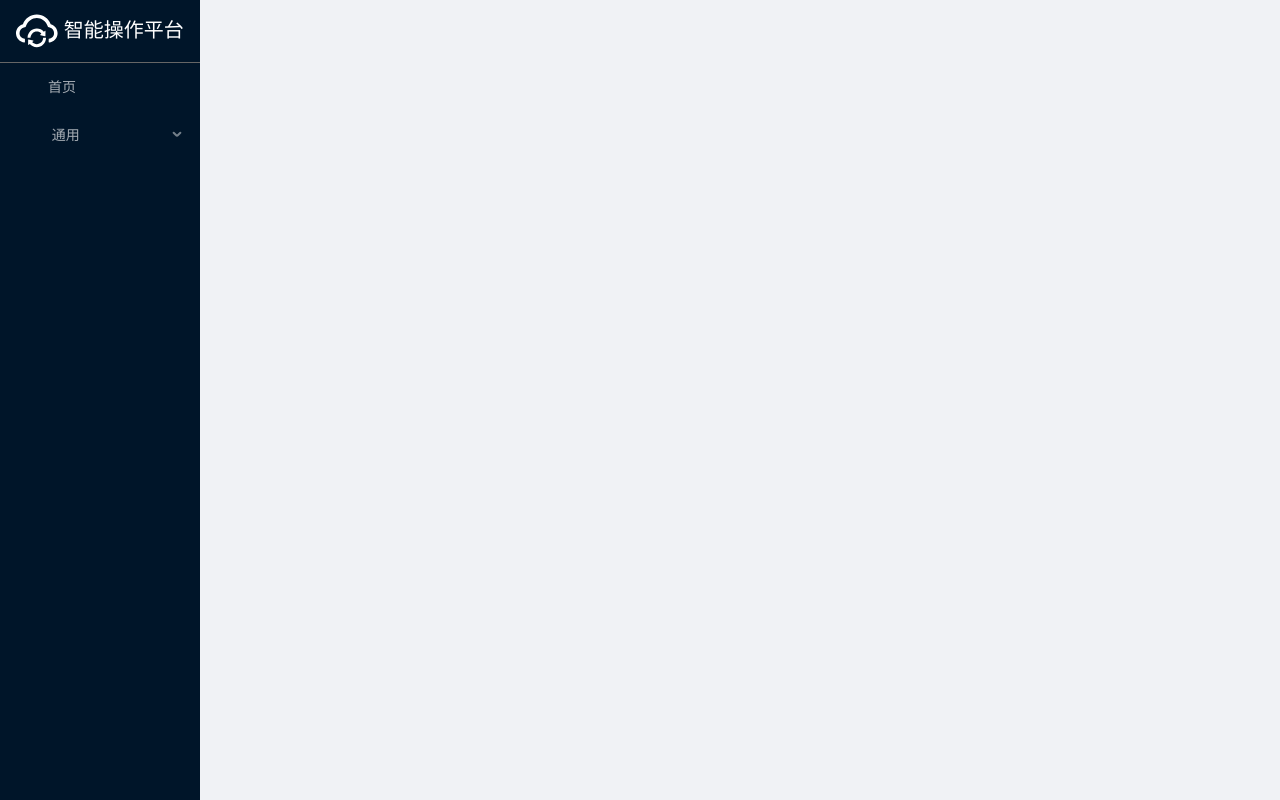
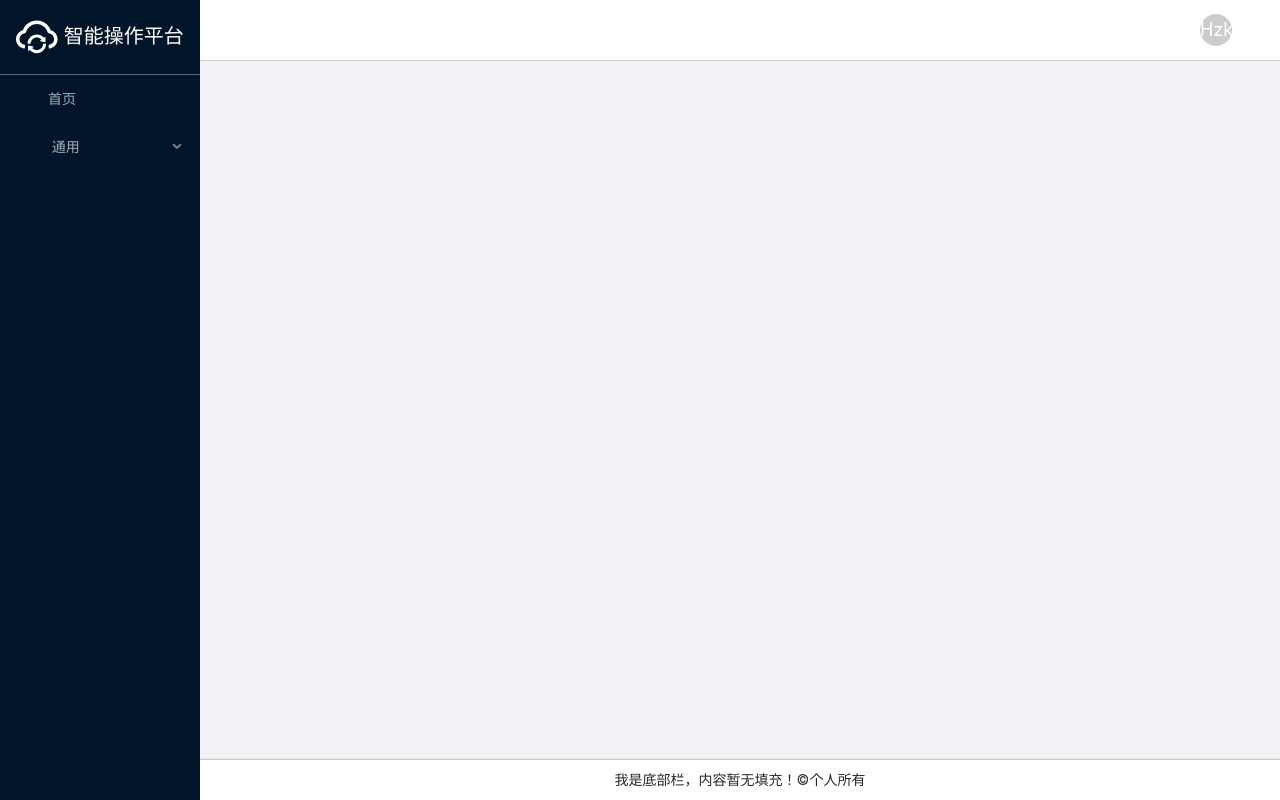
Before and after one commit to houzhikai/resume, a React (Create React App) app: page /#/ in a window 1280 px wide. Built offline with nearby package versions, Linux system fonts and the light colour scheme.

Commit message:
feat: 右半部分UI基本完成

```diff
--- a/src/createFromIconfont/IconFont.tsx
+++ b/src/createFromIconfont/IconFont.tsx
@@ -3,6 +3,6 @@ import React from 'react';
 import { createFromIconfontCN } from '@ant-design/icons';
 const IconFont = createFromIconfontCN({
   // 注意要用 Symbol .js 结尾的 url
-  scriptUrl: '//at.alicdn.com/t/font_3193163_eb8lgnht8l.js',
+  scriptUrl: '//at.alicdn.com/t/font_3193163_hlkq2ipdk9.js',
 })
 export default IconFont;
--- a/src/pages/Index/AppAside.tsx
+++ b/src/pages/Index/AppAside.tsx
@@ -12,7 +12,7 @@ const DIV = styled.div`
     display: flex;
     align-items: center;
     justify-content: center;
-    padding: 10px 0;
+    padding: 16px 0;
     border-bottom: 1px solid #666;
 `
 const Title = styled.span`
@@ -30,7 +30,7 @@ const AppAside = (props: AppAsideProps) => {
     const { menuToggle, menu } = props;
 
     return (
-        <Sider style={{ height: '100vh' }} collapsed={menuToggle}>
+        <Sider style={{ minHeight: '100vh' }} collapsed={menuToggle}>
             <DIV >
                 <Typography.Link rel='noopener noreferrer' href='https://github.com/houzhikai/resume' target='_blank'>
                     <CloudSyncOutlined style={{ fontSize: '2.6rem', color: '#fff', verticalAlign: 'middle' }} />
--- /dev/null
+++ b/src/pages/Index/AppFooter.tsx
@@ -0,0 +1,19 @@
+import React from 'react';
+import styled from 'styled-components';
+const Wrapper = styled.div`
+  line-height: 40px;
+  box-shadow: 0px -2px 2px -2px #ccc;
+  background-color: #fff;
+  border-top: 1px solid #ccc;
+  text-align: center;
+`
+
+function AppFooter() {
+  return (
+    <Wrapper>
+      我是底部栏，内容暂无填充！©个人所有
+    </Wrapper>
+  );
+}
+
+export default AppFooter;
--- /dev/null
+++ b/src/pages/Index/AppHeader.tsx
@@ -0,0 +1,60 @@
+import React, { useState } from 'react'
+import PropTypes from 'prop-types'
+import { Menu, Dropdown, Layout, Avatar, Badge, Typography } from 'antd'
+import IconFont from '../../createFromIconfont/IconFont'
+import styled from 'styled-components'
+
+const Wrapper = styled.div`
+  height: 60px;
+  box-shadow:  0 1px 1px -1px #333;
+  background-color: #fff;
+  padding: 1rem 1.5rem;
+  display: flex;
+  justify-content: space-between;
+`
+const HeaderRight = styled.div`
+  display: flex;
+  align-items: center;
+  margin-right: 24px;
+`
+const MenuItem = styled.span`
+  margin-left: 8px;
+`
+
+const AppHeader = (props: any) => {
+  let { menuClick, avatar, menuToggle, loginOut } = props;
+  const menu = (
+    <Menu>
+      <Menu.ItemGroup title='用户设置'>
+        <Menu.Divider />
+        <Menu.Item>
+          <IconFont type='icon-edit' />
+          <MenuItem>个人设置</MenuItem>
+        </Menu.Item>
+        <Menu.Item>
+          <IconFont type='icon-settings' />
+          <MenuItem>系统设置</MenuItem>
+        </Menu.Item>
+      </Menu.ItemGroup>
+    </Menu>
+  )
+  return (
+    <Wrapper>
+      <IconFont
+        style={{ fontSize: 30 }}
+        onClick={menuClick}
+        type={menuToggle ? 'icon-menu-fold' : 'icon-menu-unfold'}
+      />
+      <HeaderRight>
+        <Typography.Link rel='noopener noreferrer' href='https://github.com/houzhikai/resume' target='_blank' >
+          <IconFont type='icon-github' style={{ fontSize: 22, marginRight: 22 }} />
+        </Typography.Link>
+        <Dropdown overlay={menu} overlayStyle={{ width: '20rem' }}>
+          <Avatar icon='Hzk' src={avatar} alt='avatar' style={{ cursor: 'pointer' }} />
+        </Dropdown>
+      </HeaderRight>
+    </Wrapper>
+  )
+}
+
+export default AppHeader
--- a/src/pages/Index/index.tsx
+++ b/src/pages/Index/index.tsx
@@ -3,6 +3,9 @@ import { Route } from 'react-router-dom'
 import { Layout, BackTop } from 'antd'
 import menu from './menu'
 import AppAside from './AppAside'
+import AppHeader from './AppHeader'
+import AppFooter from './AppFooter'
+
 const { Content } = Layout
 
 const Index: React.FC = () => {
@@ -24,6 +27,12 @@ const Index: React.FC = () => {
             {/* 回到顶部 */}
             <BackTop />
             <AppAside menuToggle={state.menuToggle} menu={menu} />
+            <Layout style={{ display: 'flex', height: '100vh', flexDirection: 'column' }}>
+                <AppHeader menuToggle={state.menuToggle} />
+                <Content style={{ flex: 1, overflowY: 'auto', padding: 20 }}>
+                </Content>
+                <AppFooter />
+            </Layout>
         </Layout>
     )
 }
```
